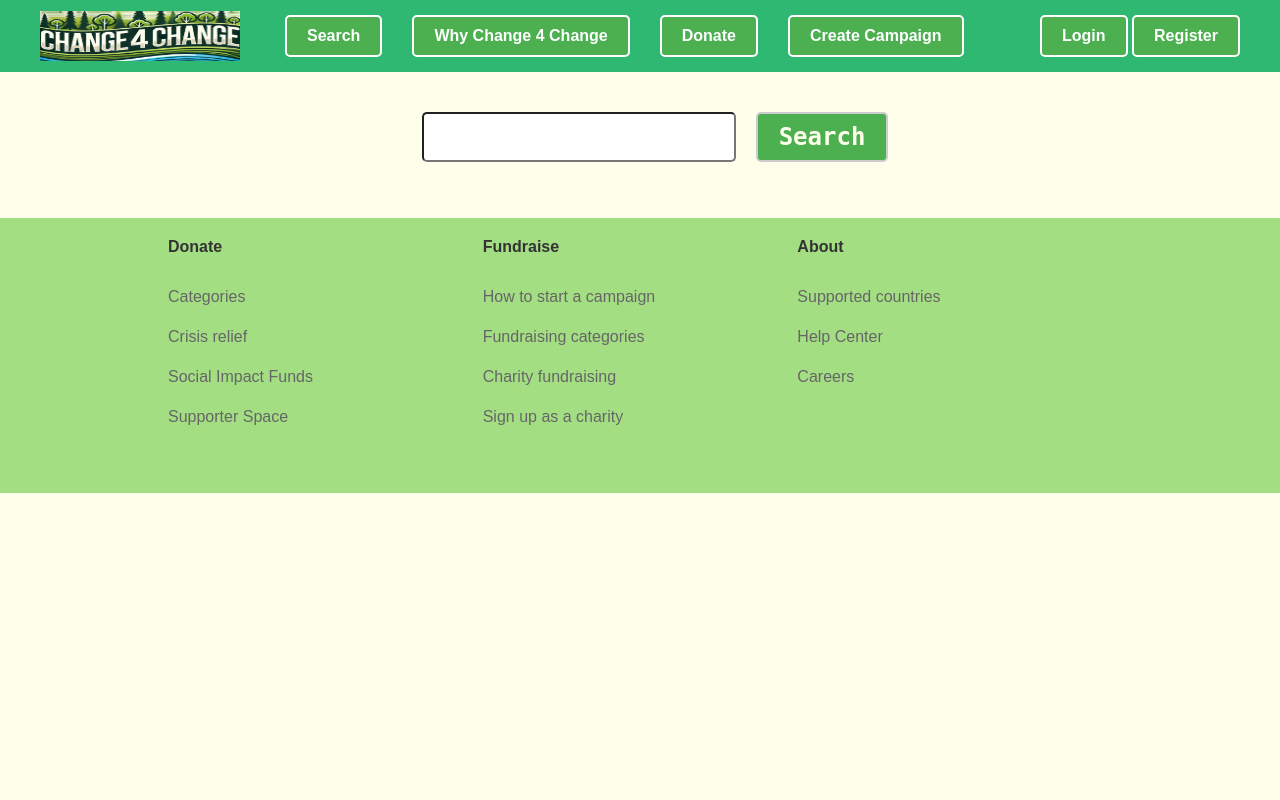
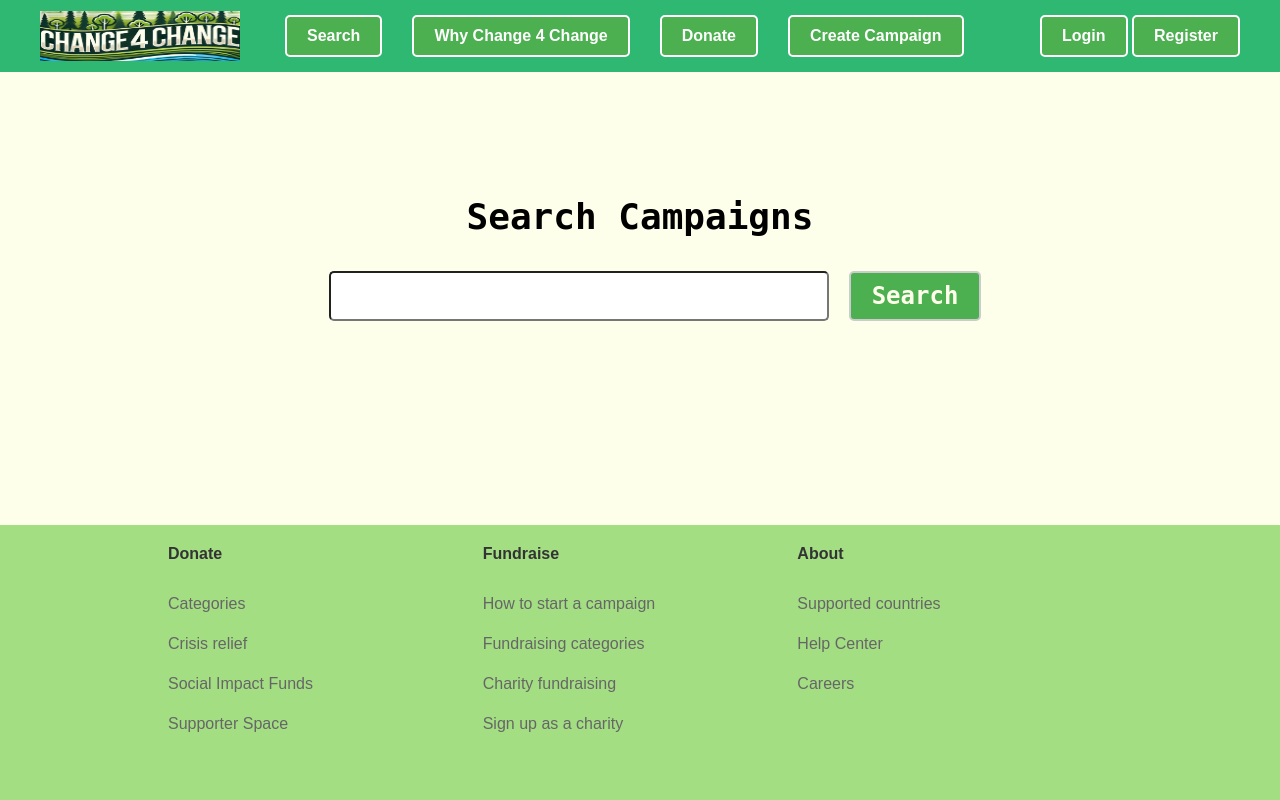
Before and after one commit to bboatright01/bboatright01.github.io, a Flask app: page /search in a window 1280 px wide. Run offline with Flask 3, Linux system fonts and the light colour scheme; parts of the project's set-up code (start-up, migrations or seed data) failed here and were passed over.

Commit message:
Fix search page css

```diff
--- a/static/css/search.css
+++ b/static/css/search.css
@@ -3,27 +3,41 @@ body {
     background-color: #f4f4f9;
     display: flex;
     flex-direction: column;
+    justify-content: space-between;
+    height: 100%;
     align-items: center;
     background-color: white;
     margin: 0;
     padding: 0;
 }
+main {
+    display: flex;
+    flex-direction: column;
+    align-items: center;
+    height: 100%;
+    margin-top: 100px;
+}
+
+main h1{
+    font-family: monospace;
+    font-size: 36px;
+}
 /* Sets spacing between form elements */
 .form-box {
     /*display: grid;*/
     /*place-items: center;*/
-    margin: 20px 10px;
+    margin: 10px 10px;
 
 }
 /* Sets the width and height of the form input fields */
 .form-input {
     height: 50px;
+    width: 500px;
 }
 /* Sets the font family and size for the form input text */
 input[type="text"]{
     font-family: monospace;
     font-size: 24px;
-
     background-color: white;
     border-radius: 5px;
 }
@@ -49,7 +63,4 @@ input[type="text"]{
 .search-container {
     display: flex;
     flex-direction: row;
-    margin-top: 20px;
-    margin-bottom: 20px;
-
 }
--- a/templates/search.html
+++ b/templates/search.html
@@ -3,7 +3,9 @@
 
 {% include 'header.html' %} <!-- This is a jinja template that imports header.html into search.html-->
 
-<form id="campaign-form" name="campaign-form" action="/search" method="post" enctype="application/x-www-form-urlencoded">
+<main>
+    <h1>Search Campaigns</h1>
+    <form id="search-form" name="search-form" action="/search" method="post" enctype="application/x-www-form-urlencoded">
         <div class="search-container">
             <div class="form-box">
                 <label class="field-descriptor"></label>
@@ -14,5 +16,6 @@
             </div>
         </div>
     </form>
+</main>
 
 {% include 'footer.html' %} <!-- This is a jinja template that imports footer.html into search.html-->
```
Lines whose indentation alone changed are shown as unchanged.
